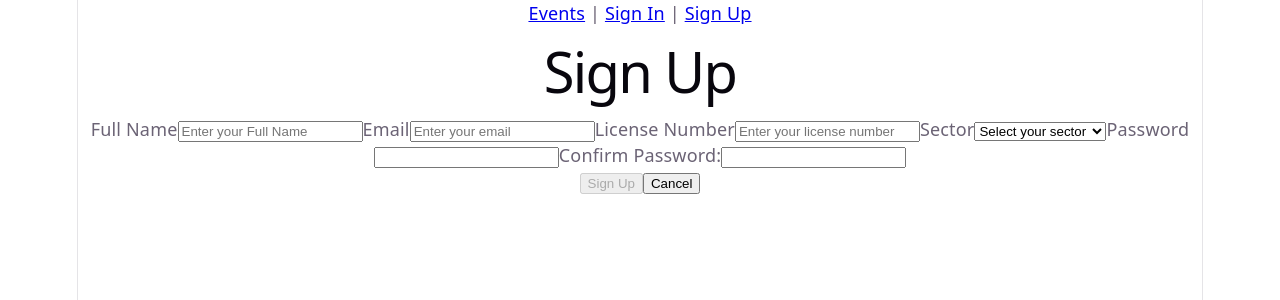
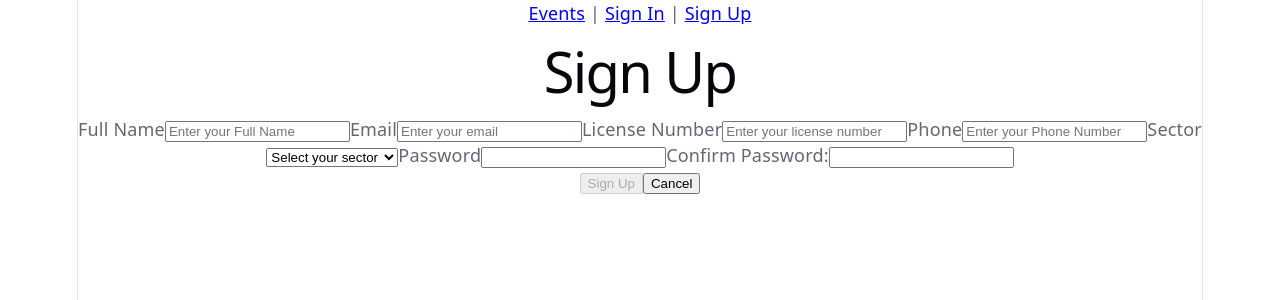
Before and after one commit to jonykadhem/BIC-Marshals-organizing-frontend, a React (Vite) app: page /sign-up in a window 1280 px wide. Shown: the top 300 px of the page. Built offline with nearby package versions, Linux system fonts and the light colour scheme; no server answers.

Commit message:
the sign up is done and working

```diff
--- a/src/pages/authPages/SignUp.jsx
+++ b/src/pages/authPages/SignUp.jsx
@@ -80,6 +80,14 @@ const SignUpForm = (props) => {
                 onChange={handleChange}
                 placeholder="Enter your license number"/>
 
+                <label htmlFor="phone">Phone</label>
+                <input type="phone"
+                id="phone"
+                name="phone"
+                value={formData.phone}
+                onChange={handleChange}
+                placeholder="Enter your Phone Number"/>
+
                 <label htmlFor="sector">Sector</label>
                 <select name="sector"
                 id="sector"
```
